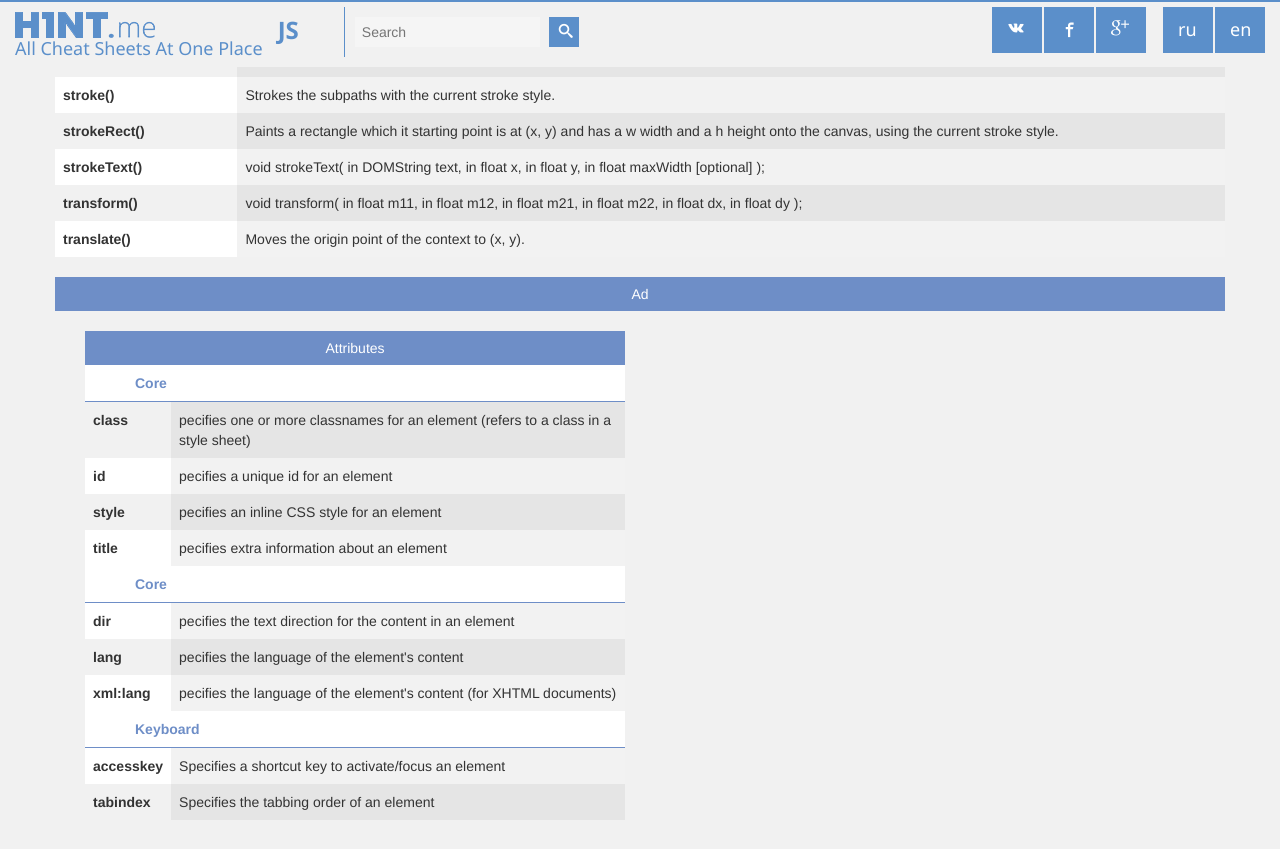
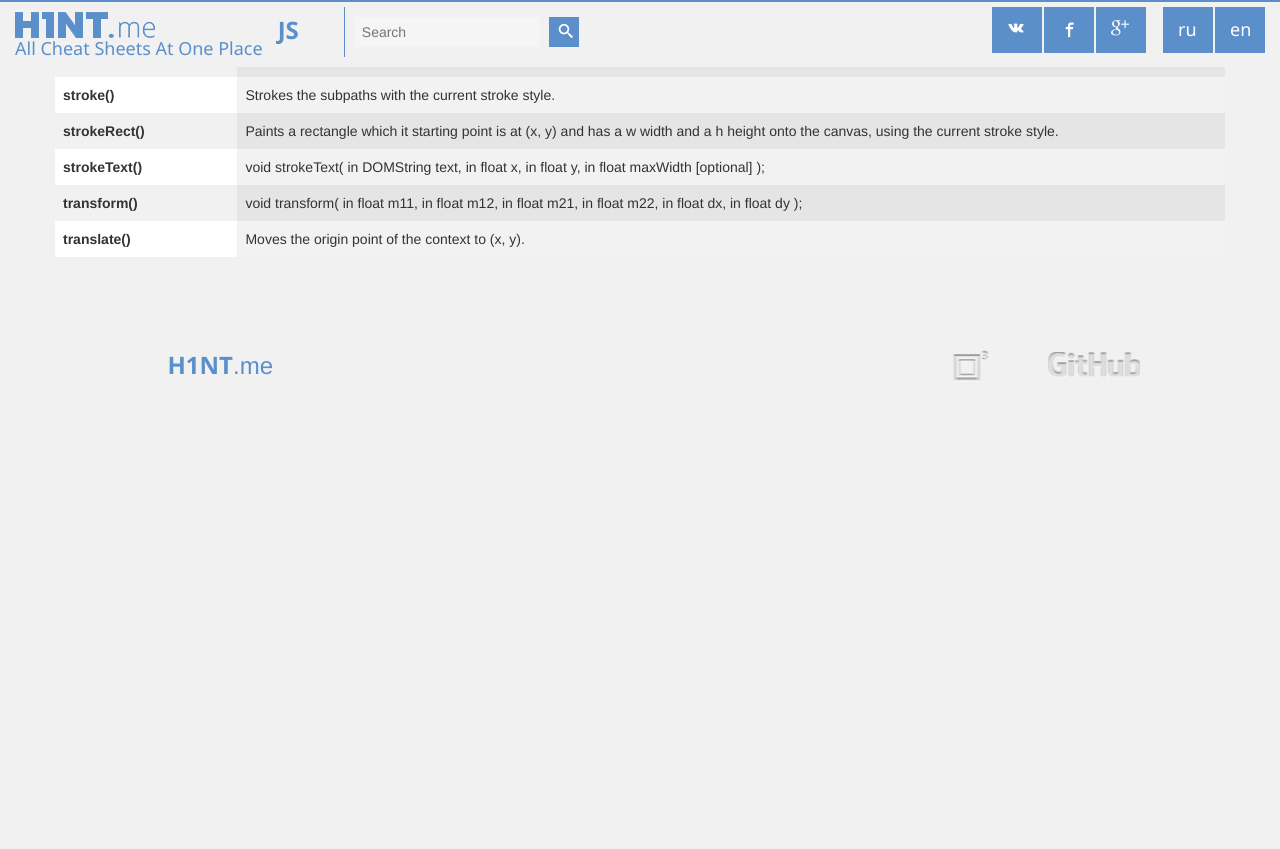
Before and after one commit to h1ntme/h1ntme.github.io, a Jekyll site: the page built from _posts/en/J/2015-01-31-js.html, in a window 1280 px wide and 900 px high, scrolled down 18000 px. Shown: the top 849 px of the window. Built offline with Jekyll 4.4.1, drawn with Linux system fonts in a browser that asks for light colours; nearby versions of some CDN libraries; after the commit the page ends 18405 px from its top, so only the background shows below that.

Commit message:
fix js #1

```diff
--- a/_posts/en/J/2015-01-31-js.html
+++ b/_posts/en/J/2015-01-31-js.html
@@ -1972,83 +1972,9 @@ categories:
     </table>
   </div>
 </div>
-<div class="card">
-  <div class="cardName">Ad</div>
-  <div class="description">
-    <table class="table table-striped"></table>
-  </div>
-</div>
         </div>
         <div class="col-md-6 col-sm-6">
 
-		    <div class="cardName">Attributes</div>
-            <div class="description">
-                <table class="table table-striped">
-                  <tr>
-                    <th colspan="2">Core</th>
-                  </tr>
-
-                  <tr>
-                    <td class="term">class
-                    </td>
-                    <td class="definition">pecifies one or more classnames for an element (refers to a class in a style sheet)</td>
-                  </tr>
-
-                  <tr>
-                    <td class="term">id
-                    </td>
-                    <td class="definition">pecifies a unique id for an element</td>
-                  </tr>
-
-                  <tr>
-                    <td class="term">style
-                    </td>
-                    <td class="definition">pecifies an inline CSS style for an element</td>
-                  </tr>
-
-                  <tr>
-                    <td class="term">title
-                    </td>
-                    <td class="definition">pecifies extra information about an element</td>
-                  </tr>
-                  <tr>
-                    <th colspan="2">Core</th>
-                  </tr>
-                  <tr>
-                    <td class="term">dir
-                    </td>
-                    <td class="definition">pecifies the text direction for the content in an element</td>
-                  </tr>
-
-                  <tr>
-                    <td class="term">lang
-                    </td>
-                    <td class="definition">pecifies the language of the element's content</td>
-                  </tr>
-
-                  <tr>
-                    <td class="term">xml:lang
-                    </td>
-                    <td class="definition">pecifies the language of the element's content (for XHTML documents)</td>
-                  </tr>
-
-                  <tr>
-                    <th colspan="2">Keyboard</th>
-                  </tr>
-                  <tr>
-                    <td class="term">accesskey
-                    </td>
-                    <td class="definition">Specifies a shortcut key to activate/focus an element</td>
-                  </tr>
-
-                  <tr>
-                    <td class="term">tabindex
-                    </td>
-                    <td class="definition">Specifies the tabbing order of an element</td>
-                  </tr>
-                </table>
-            </div>
-          </div>
-        </div>
+		</div>
       </div>
     </div>
```
